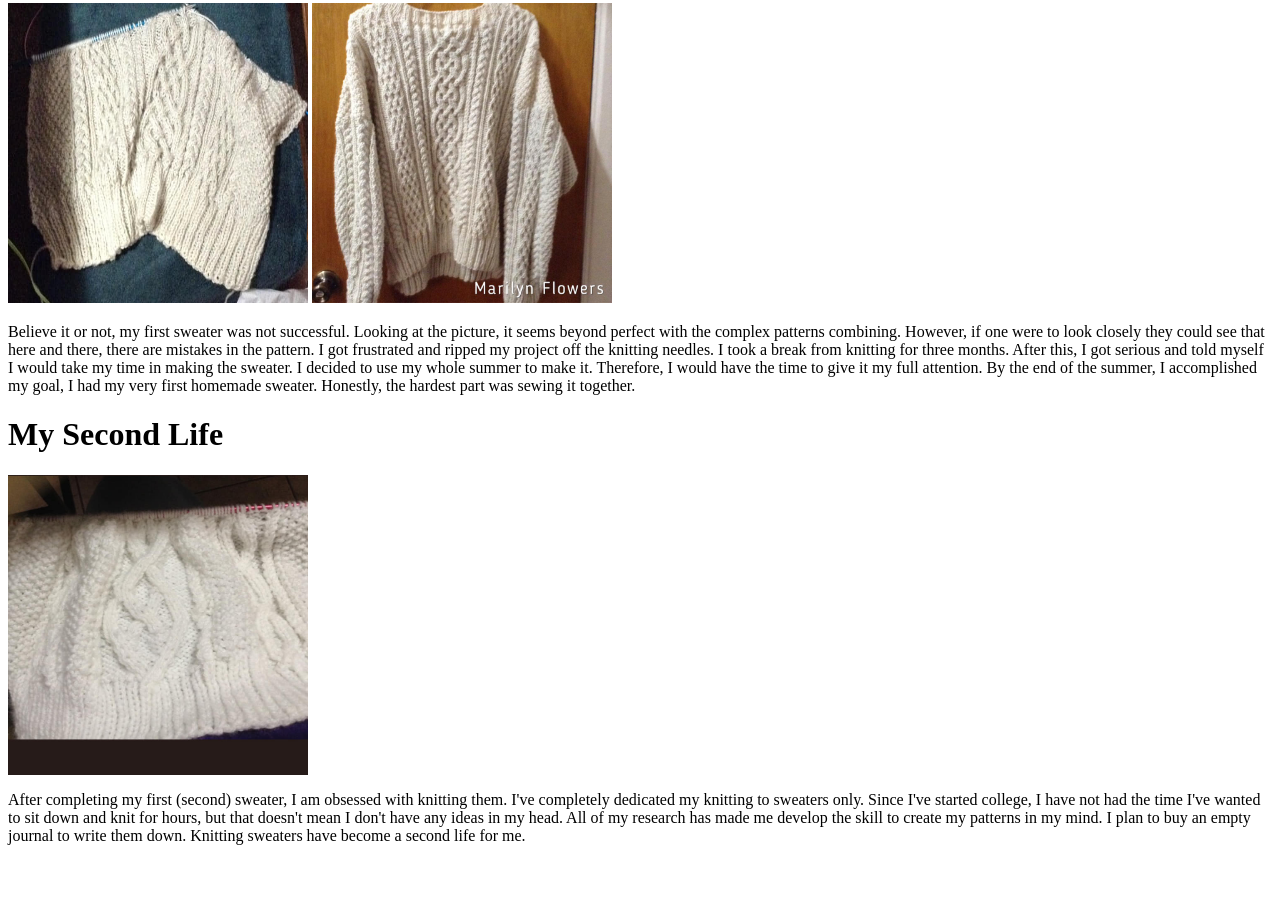
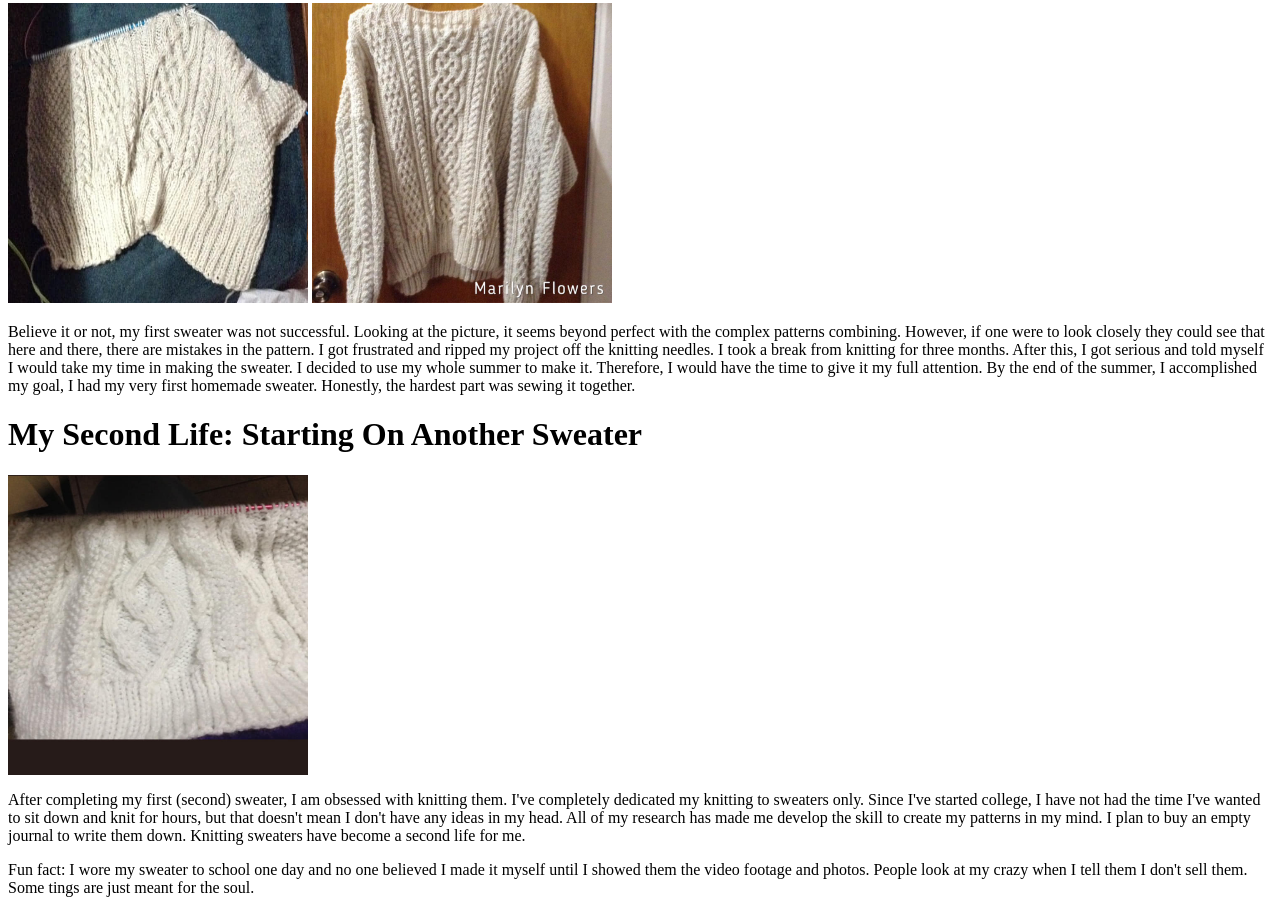
Before and after one commit to mflowers1395/project1, a plain HTML site: page page1.html in a window 1280 px wide. Shown: the part 589-1502 px from the top of the page. Before the commit the page ends 1450 px from the top, so only its background shows below. Drawn offline with Linux system fonts and the light colour scheme.

Commit message:
Update page1.html
Editing 3rd header

```diff
--- a/page1.html
+++ b/page1.html
@@ -19,10 +19,10 @@
   <p> Believe it or not, my first sweater was not successful. Looking at the picture, it seems beyond perfect with the complex patterns combining. However, if one were to look closely they could see that here and there, there are mistakes in the pattern. I got frustrated and ripped my project off the knitting needles. I took a break from knitting for three months. After this, I got serious and told myself I would take my time in making the sweater. I decided to use my whole summer to make it. Therefore, I would have the time to give it my full attention. By the end of the summer, I accomplished my goal, I had my very first homemade sweater. Honestly, the hardest part was sewing it together.</p>
 
 
-  <h1> My Second Life </h1>
+  <h1> My Second Life: Starting On Another Sweater </h1>
   <img src="3rd Sweater.jpg" alt="3rd Sweater" height="300" width="300">
   <p> After completing my first (second) sweater, I am obsessed with knitting them. I've completely dedicated my knitting to sweaters only. Since I've started college, I have not had the time I've wanted to sit down and knit for hours, but that doesn't mean I don't have any ideas in my head. All of my research has made me develop the skill to create my patterns in my mind. I plan to buy an empty journal to write them down. Knitting sweaters have become a second life for me. </p>
-  <Fun fact: I wore my sweater to school one day and no one believed I made it myself until I showed them the video footage and photos. People look at my crazy when I tell them I don't sell them. Some tings are just meant for the soul. </p>
+  <p> Fun fact: I wore my sweater to school one day and no one believed I made it myself until I showed them the video footage and photos. People look at my crazy when I tell them I don't sell them. Some tings are just meant for the soul. </p>
 
 </body>
 </html>
```
